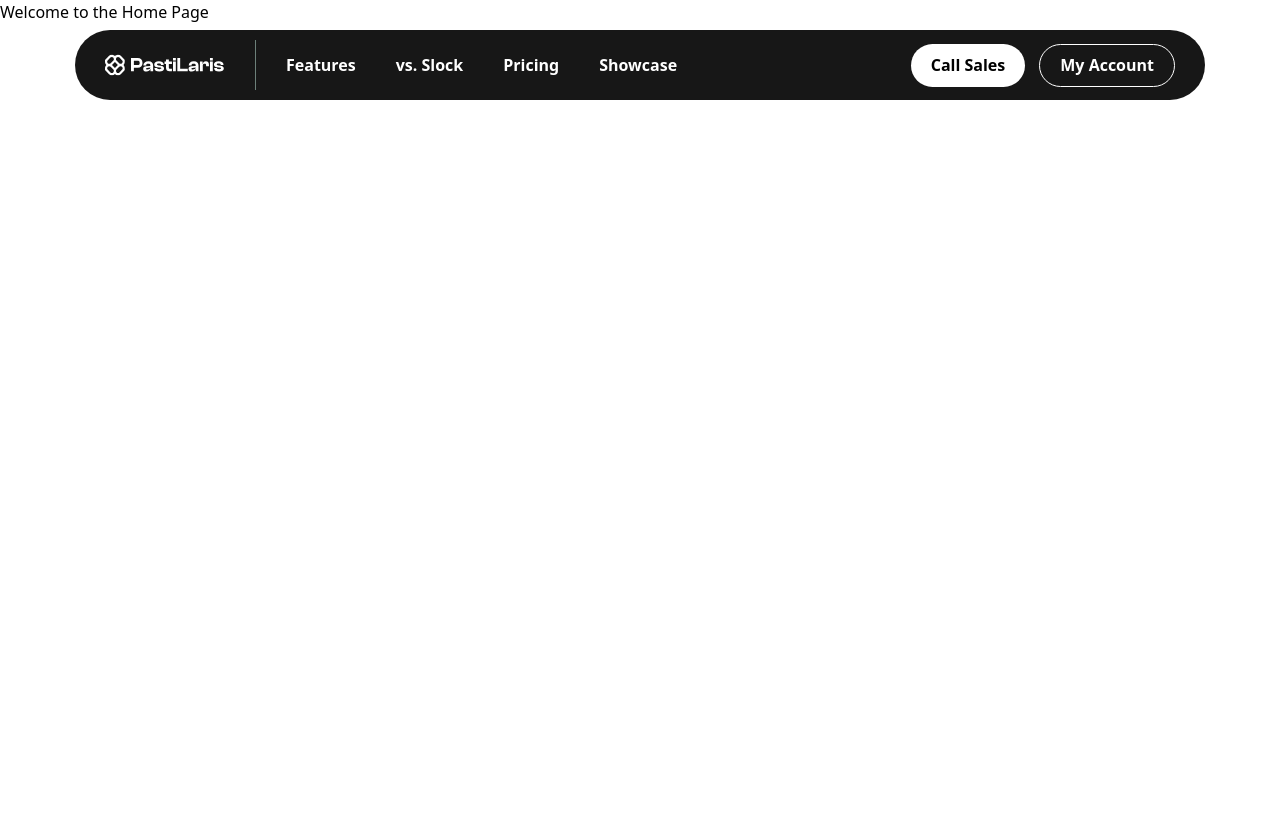
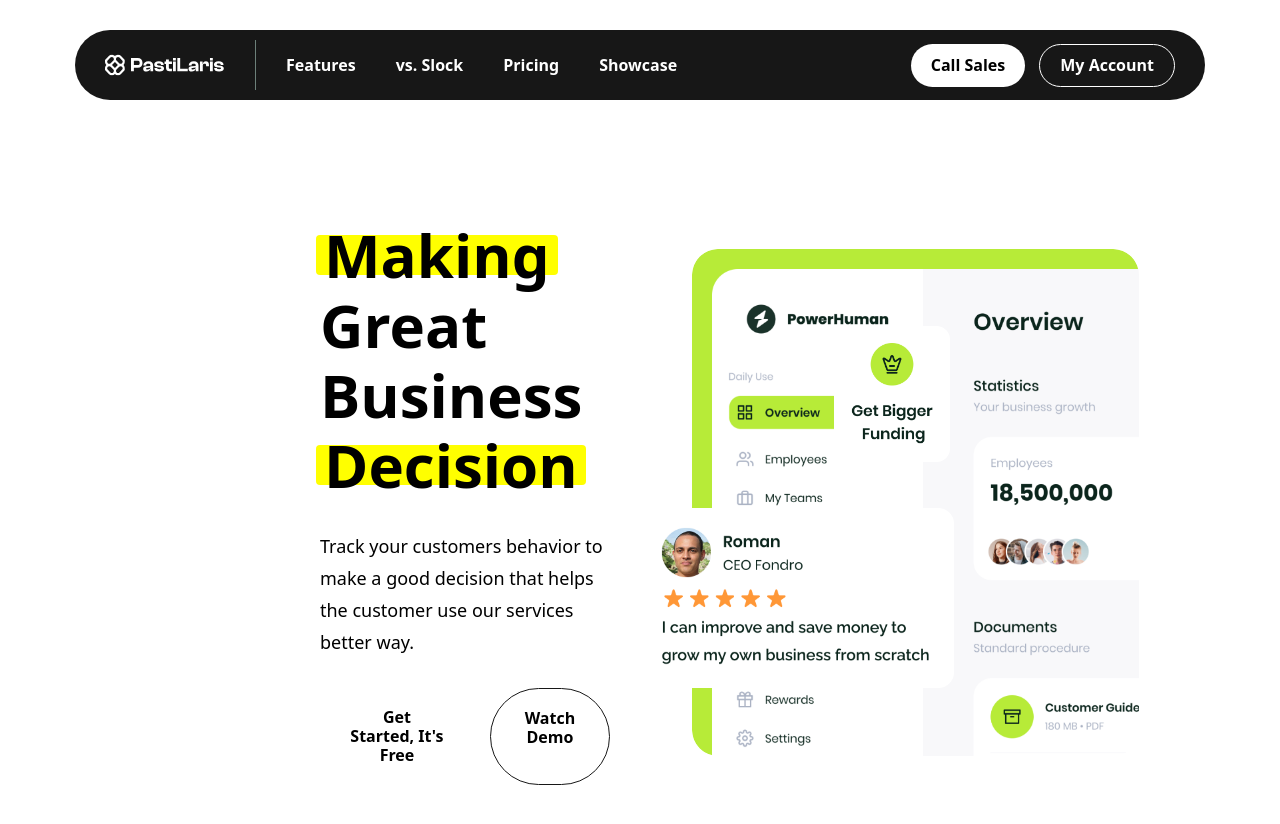
Before and after one commit to Anezz12/cheerslabs, a Next.js app: page / in a window 1280 px wide. Shown: the top 824 px of the page. Before the commit the page ends 800 px from the top, so only its background shows below. Built offline with nearby package versions, Linux system fonts and the light colour scheme.

Commit message:
Refactor HeroSectionPage with enhanced layout, added call-to-action links, and improved image handling

```diff
--- a/app/page.tsx
+++ b/app/page.tsx
@@ -1,8 +1,84 @@
-export default function HomePage() {
+import Link from 'next/link';
+import Image from 'next/image';
+
+export default function HeroSectionPage() {
   return (
     <>
-      <section>
-        <h1 className="text-black">Welcome to the Home Page</h1>
+      <section className="pt-24 md:pt-32">
+        <div className="container-custom mx-auto px-4 md:px-6 lg:px-80">
+          <div className="flex flex-col lg:flex-row gap-6 md:gap-8 lg:gap-[30px] items-center">
+            {/* Text Content */}
+            <div className="flex flex-col gap-5 md:gap-6 lg:gap-[30px] w-full lg:w-1/2 py-8 md:py-12 lg:py-[92px]">
+              <h1 className="text-4xl md:text-5xl lg:text-6xl font-extrabold leading-tight md:leading-[1.2] lg:leading-[70px] text-center lg:text-left">
+                <mark className="bg-secondary -mx-1 inline-flex items-center justify-center h-8 md:h-9 lg:h-10 px-2 rounded-sm">
+                  Making
+                </mark>{' '}
+                Great Business{' '}
+                <mark className="bg-secondary -mx-1 inline-flex items-center justify-center h-8 md:h-9 lg:h-10 px-2 rounded-sm">
+                  Decision
+                </mark>
+              </h1>
+
+              <p className="text-base md:text-lg leading-7 md:leading-8 font-medium text-center lg:text-left max-w-lg mx-auto lg:mx-0">
+                Track your customers behavior to make a good decision that helps
+                the customer use our services better way.
+              </p>
+
+              <div className="flex flex-col sm:flex-row gap-4 justify-center lg:justify-start">
+                <Link
+                  href="#"
+                  className="px-6 md:px-[30px] py-4 md:py-[20px] rounded-[100px] bg-secondary text-[16px] font-bold leading-[19px] transition-all duration-300 hover:shadow-secondary text-center"
+                >
+                  {"Get Started, It's Free"}
+                </Link>
+                <Link
+                  href="#"
+                  className="px-6 md:px-[30px] py-4 md:py-[20px] rounded-[100px] border border-foreground text-[16px] font-bold leading-[19px] transition-all duration-300 hover:ring-2 hover:ring-secondary hover:bg-secondary hover:border-secondary hover:text-foreground text-center"
+                >
+                  Watch Demo
+                </Link>
+              </div>
+            </div>
+
+            {/* Image Content */}
+            <div className="relative w-full lg:w-1/2 h-[350px] sm:h-[400px] md:h-[450px] lg:h-[507px] mt-8 lg:mt-0">
+              {/* Main Image */}
+              <div className="relative mx-auto lg:ml-[52px] lg:mr-[51px] w-[80%] sm:w-[70%] md:w-[60%] lg:w-[447px] h-full rounded-[26px] overflow-hidden">
+                <Image
+                  src="/images/thumbnails/ui.png"
+                  alt="UI Dashboard"
+                  fill
+                  className="object-cover"
+                  priority
+                />
+              </div>
+
+              {/* Review Image - Only visible on medium screens and up */}
+              <div className="hidden md:block absolute bottom-[15%] left-[5%] lg:bottom-[68px] lg:left-0 w-[200px] lg:w-[316px] h-[120px] lg:h-[180px]">
+                <div className="relative w-full h-full drop-shadow-custom">
+                  <Image
+                    src="/images/thumbnails/review.png"
+                    alt="User Review"
+                    fill
+                    className="object-contain"
+                  />
+                </div>
+              </div>
+
+              {/* Badge Image - Only visible on medium screens and up */}
+              <div className="hidden md:block absolute top-[20%] right-[5%] lg:top-[77px] lg:right-0 w-[100px] lg:w-[136px] h-[100px] lg:h-[136px]">
+                <div className="relative w-full h-full drop-shadow-custom">
+                  <Image
+                    src="/images/thumbnails/badge.png"
+                    alt="Achievement Badge"
+                    fill
+                    className="object-contain"
+                  />
+                </div>
+              </div>
+            </div>
+          </div>
+        </div>
       </section>
     </>
   );
```
